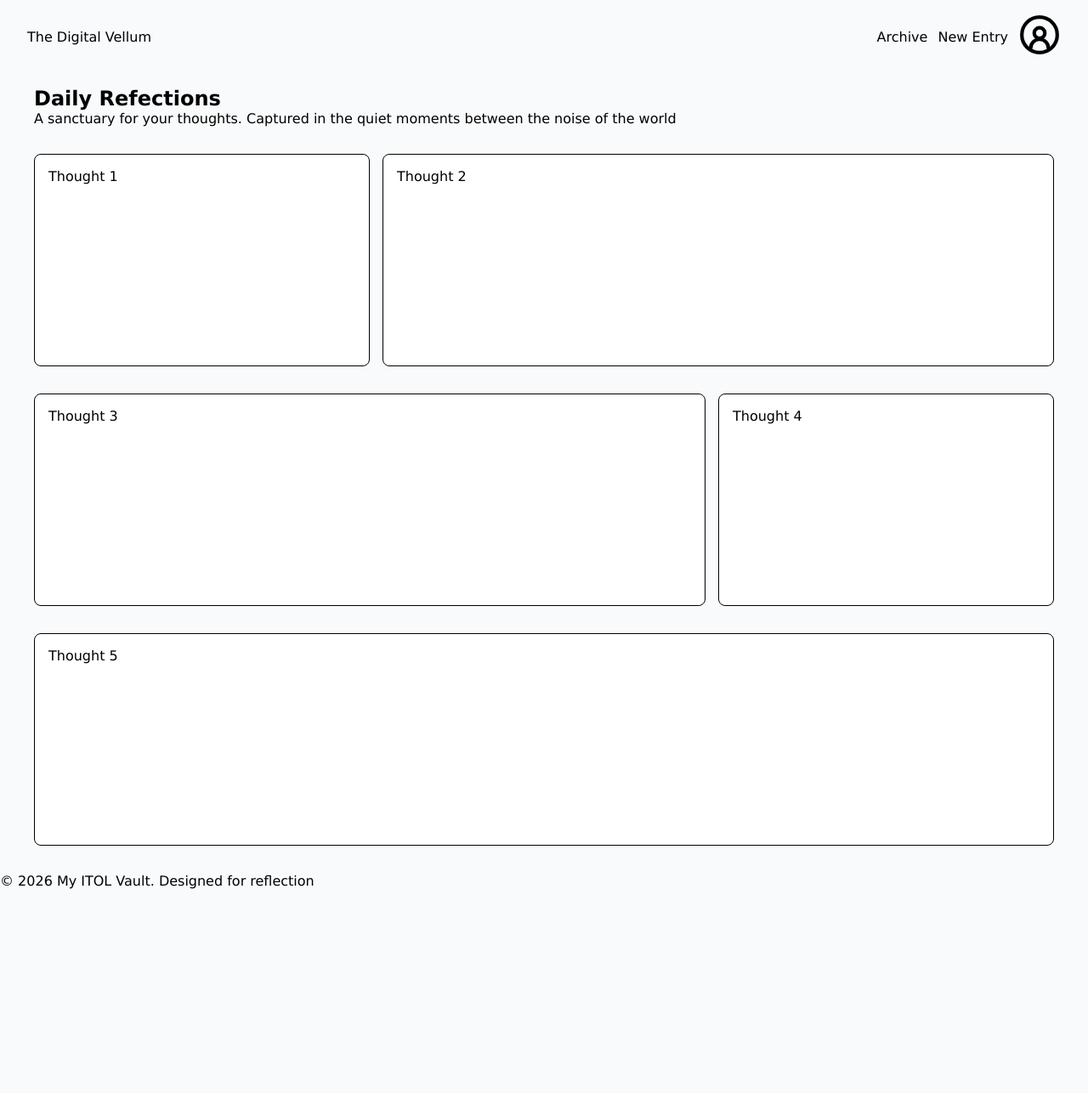
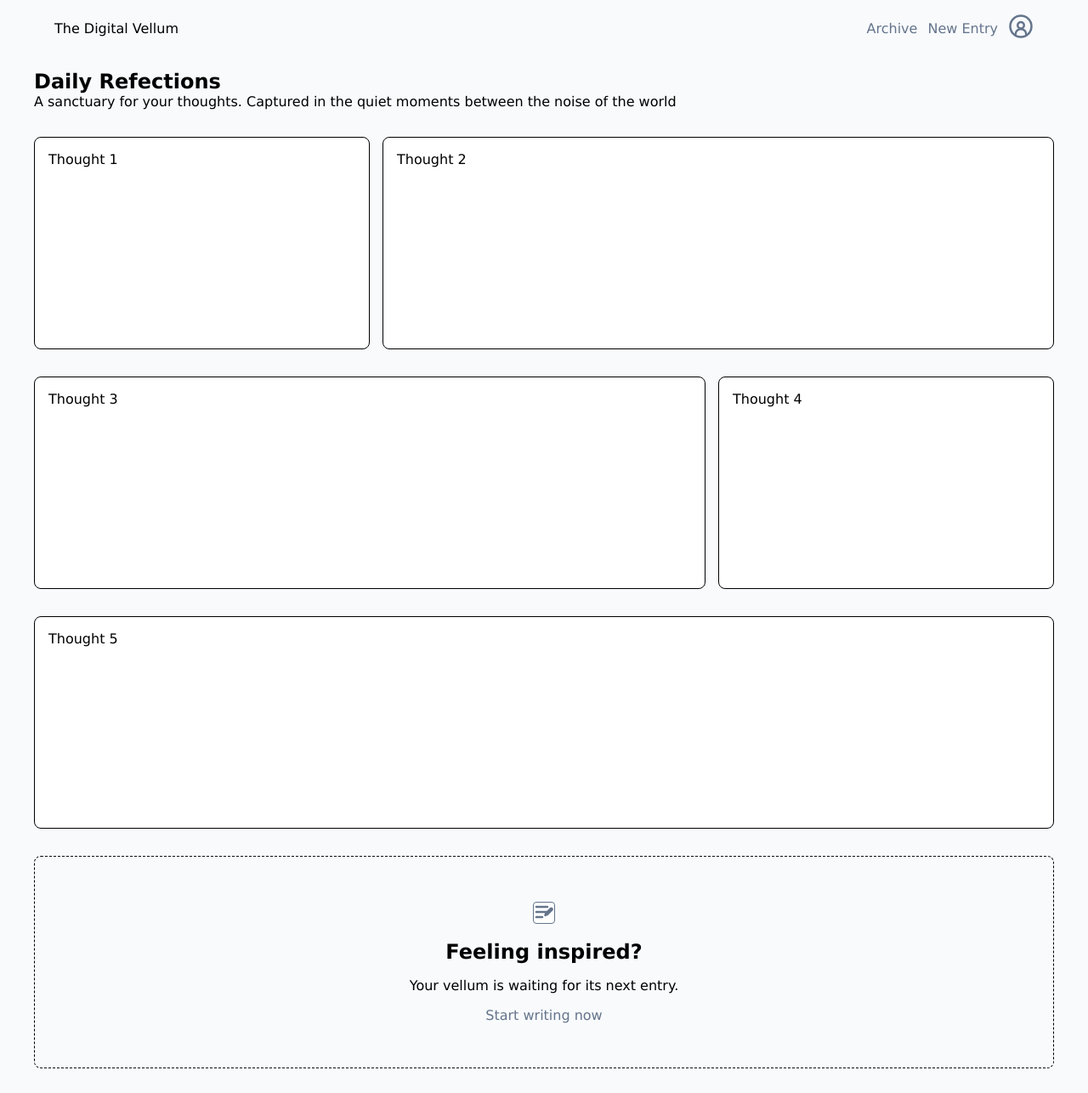
Before and after one commit to jongreenspan37-create/myItolVault, a plain HTML site: page index.html in a window 1280 px wide. Shown: the top 1286 px of the page at 85% size. Before the commit the page ends 1046 px from the top, so only its background shows below. Drawn offline with Linux system fonts and the light colour scheme.

Commit message:
Finished all pages and styling

```diff
--- a/index.html
+++ b/index.html
@@ -11,14 +11,16 @@
         <div class="header-text">The Digital Vellum</div>
         <nav>
             <ul>
-                <li><a href=#>Archive</a></li>
-                <li><a href=#>New Entry</a></li>
+                <li><a href="vault.html" class="nav-link">Archive</a></li>
+                <li><a href="new-entry.html" class="nav-link">New Entry</a></li>
                 <li>
-                    <a href=#>
+                    <a href="#" class="project-icon">
                         <svg xmlns="http://w3.org"
                              viewBox="0 0 24 24"
-                             width="50" height="50"
-                             fill="none" stroke="currentColor"
+                             width="30"
+                             height="30"
+                             fill="none"
+                             stroke="currentColor"
                              stroke-width="2" stroke-linecap="round"
                              stroke-linejoin="round">
                             <!-- Outer Frame Circle -->
@@ -76,8 +78,36 @@
 
         </section>
 
-        <section>
+        <section class="thoughts-container">
+            <div class="home-new-thought">
 
+                <div>
+                    <a href="new-entry.html" class="project-icon-badge">
+                        <svg xmlns="http://w3.org"
+                            width="24"
+                            height="24"
+                            viewBox="0 0 24 24"
+                            fill="none"
+                            stroke="currentColor"
+                            stroke-width="2.5"
+                            stroke-linecap="round"
+                            stroke-linejoin="round"
+                            class="project-icon">
+
+                            <!-- Staggered horizontal text lines (Top & middle are long, bottom is short) -->
+                            <line x1="3" y1="5" x2="16" y2="5"></line>
+                            <line x1="3" y1="11" x2="16" y2="11"></line>
+                            <line x1="3" y1="17" x2="10" y2="17"></line>
+
+                            <!-- Sharp angled pencil sitting in the bottom-right gap -->
+                            <path d="M14.5 12.5l5.5-5.5a1 1 0 0 1 1.4 1.4l-5.5 5.5-2.5 1 1-2.5z"></path>
+                        </svg>
+                    </a>
+                </div>
+                <div><h2>Feeling inspired?</h2></div>
+                <div>Your vellum is waiting for its next entry.</div>
+                <div><a href="new-entry.html" class="nav-link">Start writing now</a></div>
+            </div>
         </section>
 
 
--- a/style.css
+++ b/style.css
@@ -11,6 +11,7 @@ body{
 
 header{
     margin:1rem 2rem;
+    padding:0 2rem;
     display:flex;
     align-items: center;
 
@@ -33,11 +34,41 @@ nav ul {
     list-style: none;
 }
 
-nav a{
+.nav-link{
     text-decoration: none;
     font-family: Verdana, Geneva, Tahoma, sans-serif;
+    color:#64748b;
+    font-weight: 500;
+}
+
+.nav-link:hover{
+    text-decoration: underline;
+    text-decoration-thickness: 2px;
+    text-underline-offset: 8px;
     color:black;
-    font-weight: 500;
+    font-weight: 600;
+
+}
+
+.project-icon-badge{
+    display:inline-flex;
+    align-items: center;
+    justify-content: center;
+    border-width: 1px;
+    border-style: solid;
+    border-radius:4px;
+    border-color: #64748b;
+    background-color: white;
+}
+
+.project-icon{
+
+    color:#64748b;
+}
+
+.project-icon:hover{
+    color:black;
+    font-weight: 600;
 }
 
 h1{
@@ -84,3 +115,18 @@ h1{
     padding:1rem;
 
 }
+
+.home-new-thought{
+    width:100%;
+    min-height: 250px;
+    margin: 2rem  0;
+    border-style: dashed;
+    border-width: 1px;
+    border-radius:8px;
+    display:flex;
+    flex-direction: column;
+    gap:16px;
+    align-items: center;
+    justify-content: center;
+
+}
```
Also changed, not shown: new-entry.html (added, +40 -0 lines), vault.html (added, +69 -0 lines).
